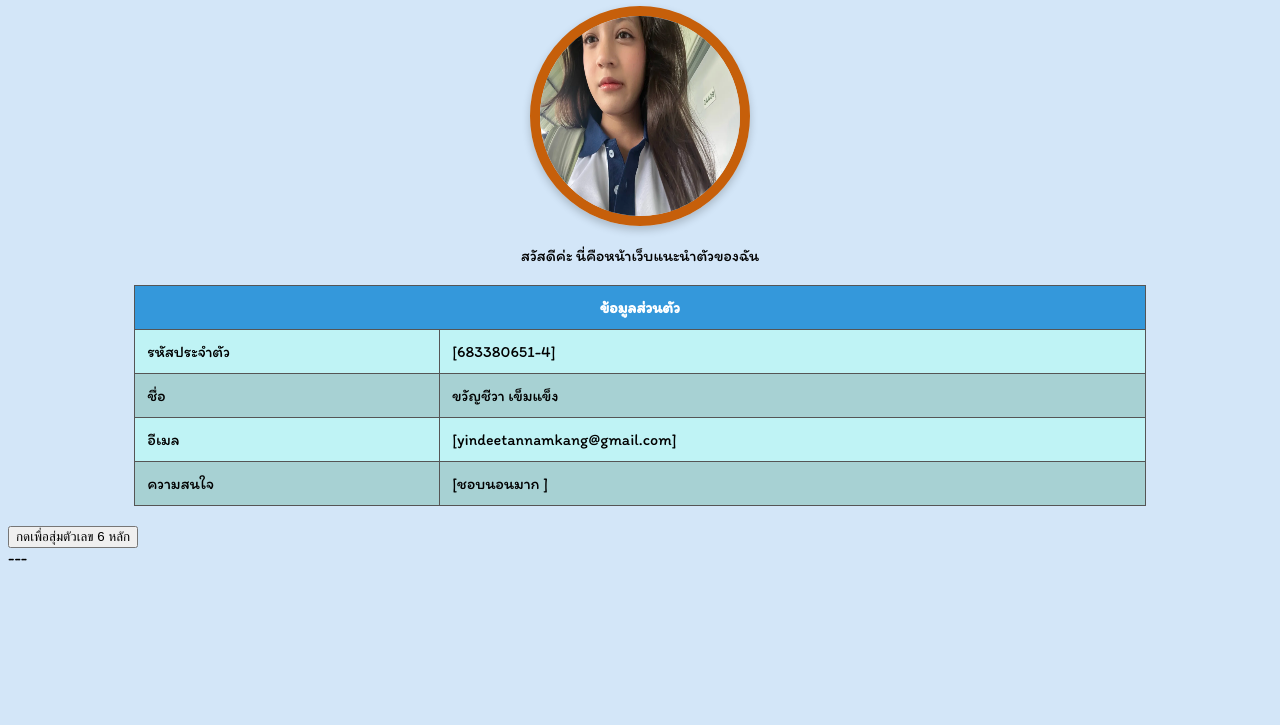
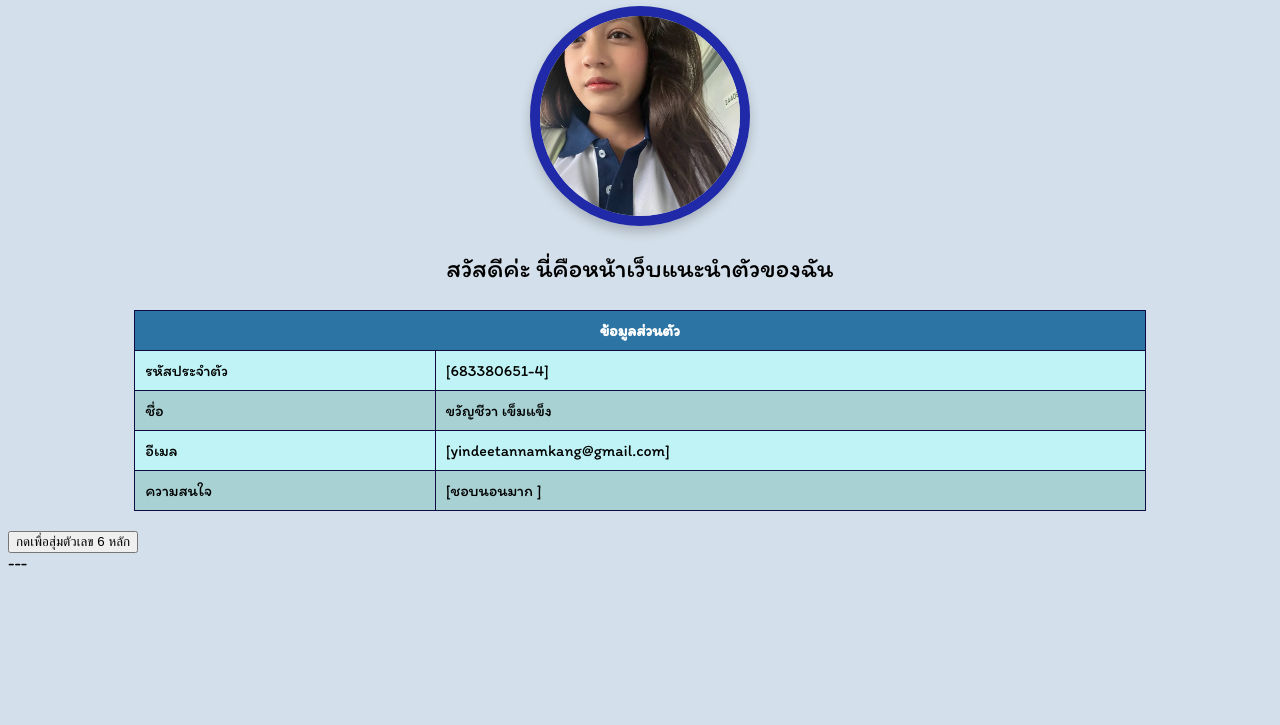
Before and after one commit to kwanchewa88/kwanchewa-website, a plain HTML site: page index.html in a window 1280 px wide. Shown: the part 75-800 px from the top of the page. Drawn offline with Linux system fonts and the light colour scheme.

Commit message:
Add files via upload

```diff
--- a/index.html
+++ b/index.html
@@ -7,34 +7,23 @@
     <link href="https://fonts.googleapis.com/css2?family=Itim&display=swap" rel="stylesheet">
     <style>
 body {
-            background-color: #d3e6f8;
+            background-color: #d3dfea;
             font-family: Itim, sans-serif;
         }
         h1 {
-            color: #780b0b;
+            color: #184182;
             text-align: center;
         }
 
         p {
-            font-size: 16px;
+            font-size: 26px;
             text-align: center;
         }
 
         img {
-            width: 200px;
-            /* กำหนดความกว้างของรูปภาพ */
-            height: 200px;
-            /* กำหนดความสูงของรูปภาพ */
-            border: 10px solid #c65f0a;
-            /* เพิ่มขอบสีฟ้าทึบขนาด 5px */
-            border-radius: 50%;
-            /* ทำให้รูปภาพเป็นวงกลม */
-            box-shadow: 0 4px 8px rgba(0, 0, 0, 0.2);
-            /* เพิ่มเงาให้รูปภาพ */
-            display: block;
-            /* จัดให้รูปภาพอยู่คนละบรรทัดกับข้อความ */
-            margin: 20px auto;
-            /* จัดให้อยู่กึ่งกลางหน้าเว็บ */
+            width: 100%;
+            height: 100%;
+            object-fit: cover;
         }
 
         table {
@@ -47,13 +36,13 @@ body {
             background-color: #bff3f5;
         }
         th, td {
-            border: 1px solid #555555;
+            border: 1px solid #0d0b41;
             /* เพิ่มเส้นขอบเซลล์ */
-            padding: 12px;
+            padding: 10px;
             /* เพิ่มระยะห่างภายในเซลล์ */
         }
         th {
-            background-color: #3498db;
+            background-color: #2c74a3;
             /* สีพื้นหลังของหัวตาราง */
             color: white;
             /* สีตัวอักษรของหัวตาราง */
@@ -62,13 +51,32 @@ body {
             background-color: #a7d1d3;
             /* สลับสีพื้นหลังของแถว เพื่อให้อ่านง่ายขึ้น */
         }
+        .circle{
+            width: 200px;
+            /* กำหนดความกว้างของรูปภาพ */
+            height: 200px;
+            /* กำหนดความสูงของรูปภาพ */
+            border: 10px solid #2029a8;
+            /* เพิ่มขอบสีฟ้าทึบขนาด 5px */
+            border-radius: 50%;
+            /* ทำให้รูปภาพเป็นวงกลม */
+            box-shadow: 0 6px 12px rgba(0, 0, 0, 0.2);
+            /* เพิ่มเงาให้รูปภาพ */
+            display: block;
+            /* จัดให้รูปภาพอยู่คนละบรรทัดกับข้อความ */
+            margin: 20px auto;
+            /* จัดให้อยู่กึ่งกลางหน้าเว็บ */
+            overflow: hidden;
+        }
     </style>
 </head>
 
 <body>
     <h1>หน้าแนะนำตัวของฉัน</h1>
 
-    <img src="IMG_2385.webp" alt="รูปภาพของฉัน" width="200">
+    <div class="circle">
+        <img src="IMG_2385.webp" alt="รูปภาพของฉัน" width="200">
+    </div>
     <p>สวัสดีค่ะ นี่คือหน้าเว็บแนะนำตัวของฉัน</p>
 
     <table border="1">
```
